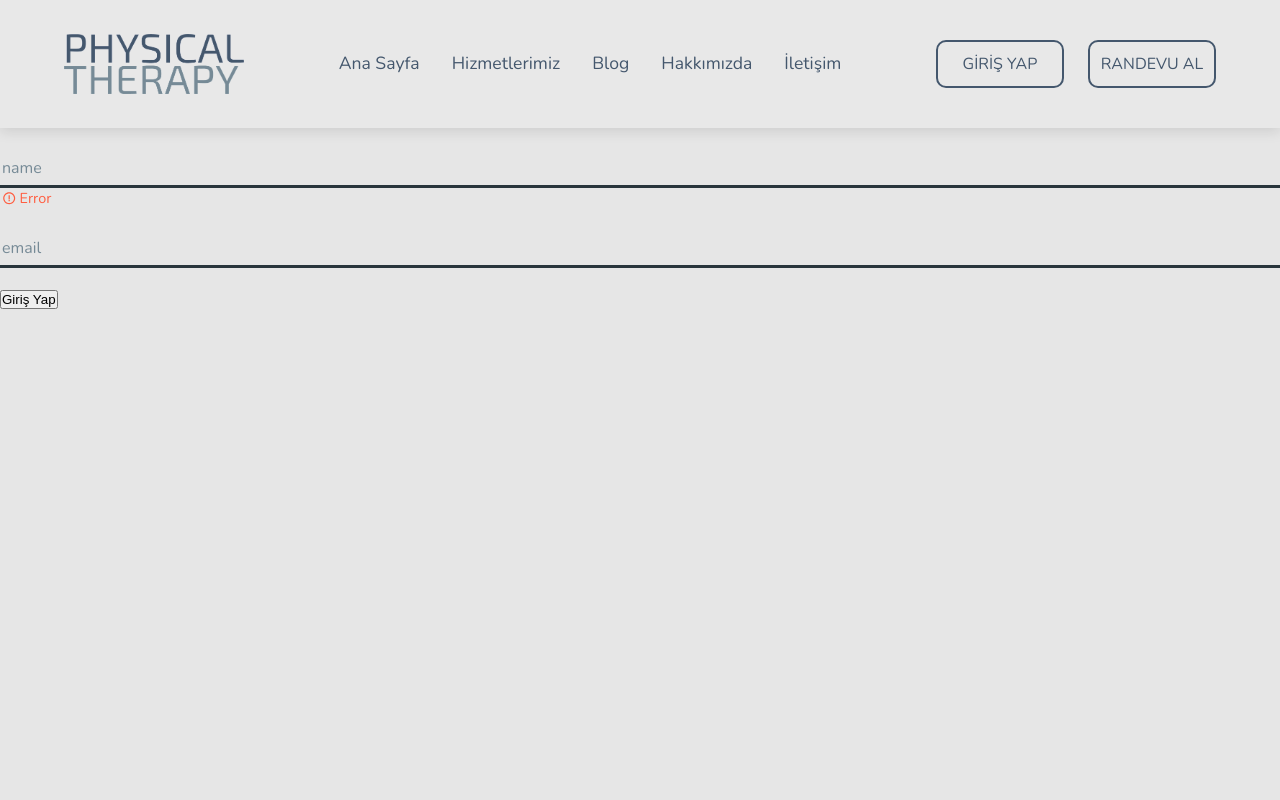
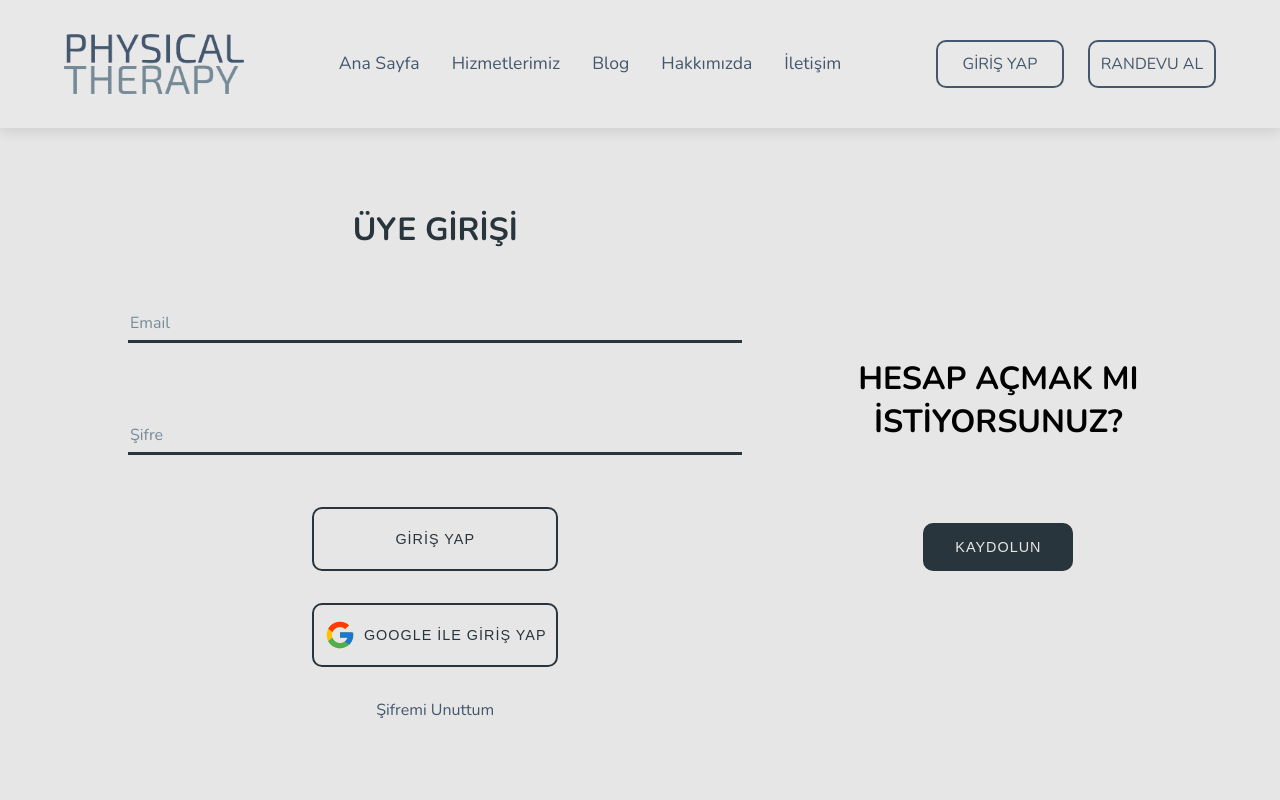
Before and after one commit to semsi-gungor/Physiotherapy-App, a Next.js app: page /login in a window 1280 px wide. Shown: the top 800 px of the page. Built offline with nearby package versions, Linux system fonts and the light colour scheme.

Commit message:
created login component and form

```diff
--- a/src/components/login/LoginPage.module.css
+++ b/src/components/login/LoginPage.module.css
@@ -0,0 +1,86 @@
+.formPage {
+  width: 80%;
+  height: 37rem;
+  display: flex;
+  gap: 10%;
+}
+
+.form {
+  flex: 2;
+  display: flex;
+  flex-direction: column;
+  align-items: center;
+  justify-content: center;
+  gap: 2rem;
+}
+
+.form a {
+  text-decoration: none;
+  color: var(--color-5);
+}
+
+.form button {
+  width: 40%;
+  height: 8vh;
+  display: flex;
+  align-items: center;
+  justify-content: center;
+  gap: 0.5rem;
+  cursor: pointer;
+  text-transform: uppercase;
+  letter-spacing: 1px;
+  background-color: var(--color-1);
+  border: 2px solid var(--color-6);
+  color: var(--color-6);
+  border-radius: 10px;
+  font-size: 0.9rem;
+  transition: 300ms;
+}
+
+.form button:hover {
+  background-color: var(--color-6);
+  color: var(--color-1);
+}
+
+.form button span {
+  display: flex;
+  align-items: center;
+  justify-content: center;
+  font-size: 2rem;
+}
+
+.form header {
+  font-size: 2rem;
+  font-weight: 700;
+  color: var(--color-6);
+}
+
+.redirect {
+  flex: 1;
+  display: flex;
+  flex-direction: column;
+  align-items: center;
+  justify-content: center;
+  gap: 5rem;
+}
+
+.redirect h1 {
+  text-align: center;
+}
+
+.redirect button {
+  cursor: pointer;
+  padding: 1rem 2rem;
+  text-transform: uppercase;
+  letter-spacing: 1px;
+  background-color: var(--color-6);
+  color: var(--color-1);
+  border-radius: 10px;
+  font-size: 0.9rem;
+  border: none;
+  transition: 300ms;
+}
+
+.redirect button:hover {
+  background-color: var(--color-5);
+}
--- a/src/components/login/LoginPage.tsx
+++ b/src/components/login/LoginPage.tsx
@@ -3,10 +3,8 @@
 import classes from "./LoginPage.module.css";
 import Input from "../ui/input/Input";
 import { useForm, FieldValues } from "react-hook-form";
-
-// type FormValues = {
-//   name: string; // form için gerekli olan bütün fieldları kendimiz tanımlayabiliriz submition da dönen data bu tipte olur ayrıca useForm<FormValues> şeklinde oluşturulmalıdır. Bu'da registerın tipinin FormValues'e dönüşmesini sağlar
-// };
+import { FcGoogle } from "react-icons/fc";
+import Link from "next/link";
 
 export default function LoginPage() {
   const form = useForm({ mode: "all" });
@@ -14,60 +12,72 @@ export default function LoginPage() {
 
   const { errors } = formState;
 
-  const nameRegister = {
-    ...register("name", {
-      required: { value: true, message: "Name is required." },
-    }),
-  };
-
-  const emailRegister = {
-    ...register("email", {
-      pattern: {
-        value: /^\w+([\.-]?\w+)*@\w+([\.-]?\w+)*(\.\w{2,3})+$/,
-        message: "Email is invalid.",
-      },
-      validate: {
-        notAdmin: (fieldValue) => {
-          return (
-            fieldValue !== "admin@example.com" ||
-            "Enter a diffrent email address"
-          );
-        },
-        notBlackListed: (fieldValue) => {
-          return (
-            !fieldValue.endsWith("baddomain.com") ||
-            "This domain is not supported"
-          );
-        },
-      },
-    }),
-  };
-
-  console.log(errors ? errors : "");
-
   function onSubmit(data: FieldValues) {
     console.log("submitted", data);
   }
 
   return (
-    <div>
-      <form onSubmit={handleSubmit(onSubmit)} noValidate>
-        <Input
-          name="name"
-          register={nameRegister}
-          type="text"
-          label="name"
-          errorMessage="Error"
-        />
-        {/* <span>{errors.name?.message?.toString()}</span> */}
+    <div className={classes.formPage}>
+      <form className={classes.form} onSubmit={handleSubmit(onSubmit)}>
+        <header>ÜYE GİRİŞİ</header>
         <Input
           name="email"
-          register={emailRegister}
+          register={register}
           type="email"
-          label="email"
+          label="Email"
+          errorMessage={errors.email?.message?.toString()}
         />
-        <button type="submit">Giriş Yap</button>
+        <Input
+          name="password"
+          register={register}
+          type="password"
+          label="Şifre"
+          errorMessage={errors.password?.message?.toString()}
+        />
+        <button>Giriş Yap</button>
+        <button>
+          <span>
+            <FcGoogle />
+          </span>
+          Google ile giriş yap
+        </button>
+        <Link href={"/"}>Şifremi Unuttum</Link>
       </form>
+      <div className={classes.redirect}>
+        <h1>HESAP AÇMAK MI İSTİYORSUNUZ?</h1>
+        <Link href={"/"}>
+          <button>KAYDOLUN</button>
+        </Link>
+      </div>
     </div>
   );
 }
+
+// const emailRegister = {
+//   ...register("email", {
+//     pattern: {
+//       value: /^\w+([\.-]?\w+)*@\w+([\.-]?\w+)*(\.\w{2,3})+$/,
+//       message: "Email is invalid.",
+//     },
+//     validate: {
+//       notAdmin: (fieldValue) => {
+//         return (
+//           fieldValue !== "admin@example.com" ||
+//           "Enter a diffrent email address"
+//         );
+//       },
+//       notBlackListed: (fieldValue) => {
+//         return (
+//           !fieldValue.endsWith("baddomain.com") ||
+//           "This domain is not supported"
+//         );
+//       },
+//     },
+//   }),
+// };
+
+// const passwordRegister = {
+//   ...register("name", {
+//     required: { value: true, message: "Şifre girilmesi zorunlu." },
+//   }),
+// };
--- a/src/components/ui/input/Input.tsx
+++ b/src/components/ui/input/Input.tsx
@@ -1,14 +1,14 @@
 "use client";
 
 import classes from "./Input.module.css";
-import { UseFormRegisterReturn } from "react-hook-form";
+import { UseFormRegister, FieldValues } from "react-hook-form";
 import { BiErrorCircle } from "react-icons/bi";
 
 type Props = {
   type: string;
   name: string;
   label: string;
-  register: UseFormRegisterReturn;
+  register: UseFormRegister<FieldValues>;
   required?: string;
   errorMessage?: string;
 };
@@ -17,9 +17,13 @@ export default function Input({
   type,
   name,
   label,
+  errorMessage,
   register,
-  errorMessage,
 }: Props) {
+  const inputRegister = register(name, {
+    required: { value: true, message: `${label} boş bırakılamaz.` },
+  });
+
   return (
     <div className={classes.inputContainer}>
       <input
@@ -27,7 +31,7 @@ export default function Input({
         placeholder=" "
         className={classes.input}
         type={type}
-        {...register}
+        {...inputRegister}
       />
       <label htmlFor={name} className={classes.label}>
         {label}
--- a/src/components/ui/single-page-wrapper/Wrapper.module.css
+++ b/src/components/ui/single-page-wrapper/Wrapper.module.css
@@ -1,14 +1,18 @@
 .wrapper {
   width: calc(100vw - (100vw - 100%));
-  min-height: 100vh;
+  min-height: calc(100vh - var(--nav-bar-lg));
   background-color: var(--color-1);
   margin-top: var(--nav-bar-lg);
+  display: flex;
+  align-items: center;
+  justify-content: center;
 }
 
 /* Mobile */
 @media (max-width: 700px) {
   .wrapper {
     margin-top: var(--nav-bar-sm);
+    min-height: calc(100vh - var(--nav-bar-sm));
   }
 }
 
@@ -16,5 +20,6 @@
 @media (min-width: 701px) and (max-width: 1120px) {
   .wrapper {
     margin-top: var(--nav-bar-md);
+    min-height: calc(100vh - var(--nav-bar-md));
   }
 }
```
